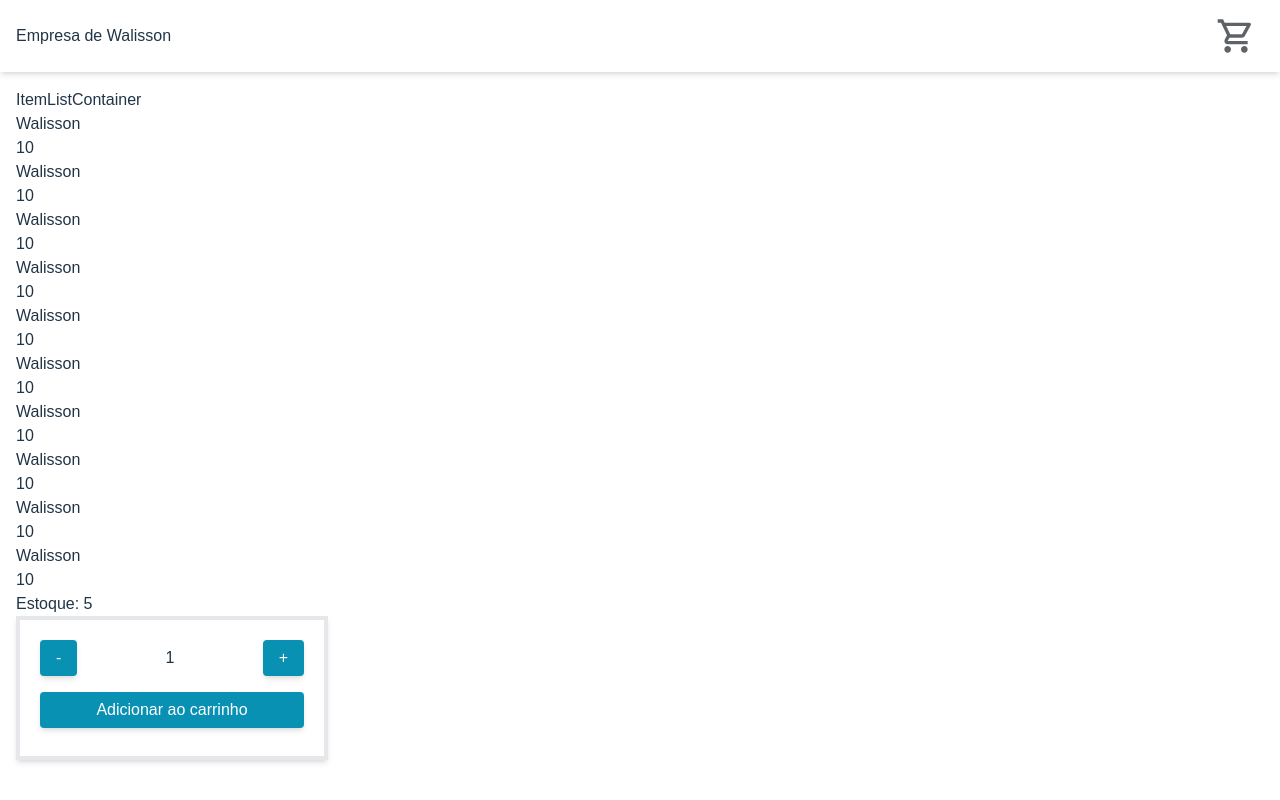
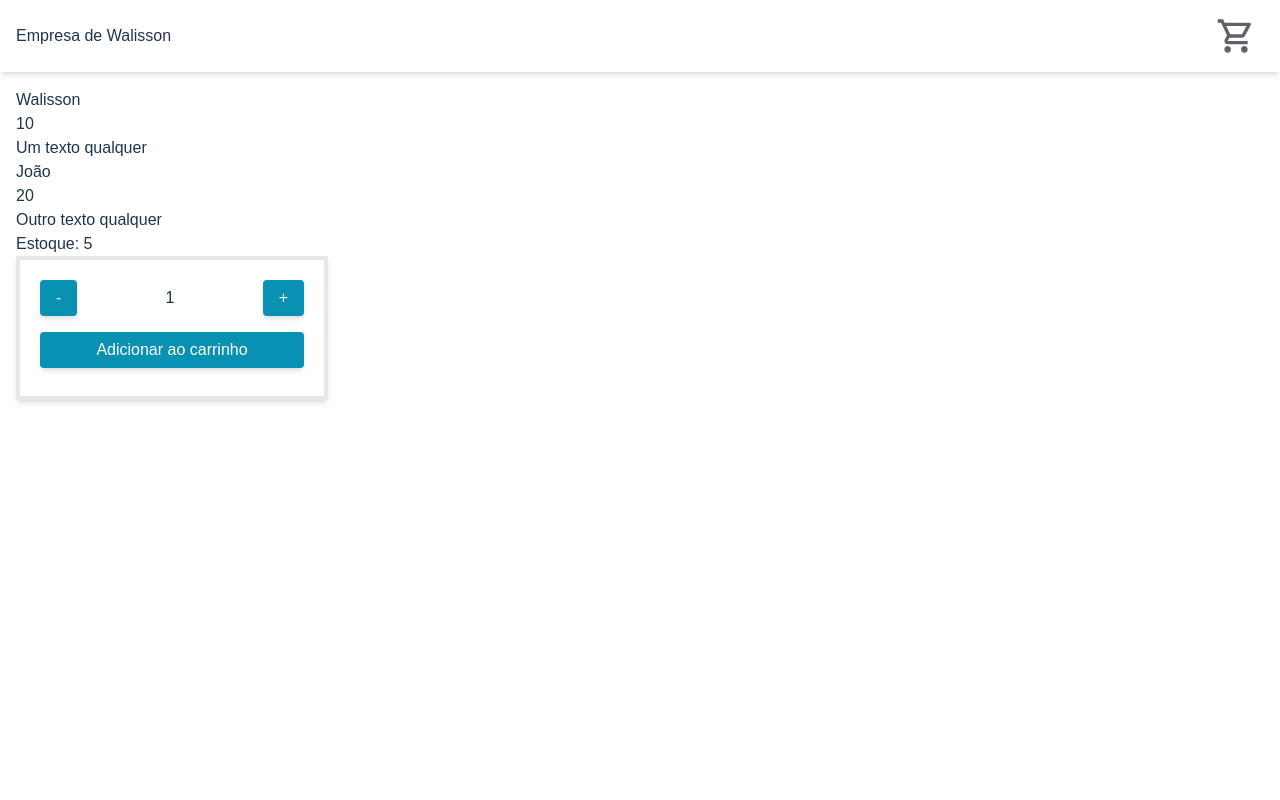
Before and after one commit to Walisson-Vilela/CoderHouse-project, a React (Vite) app in the folder e-commerce/: page / in a window 1280 px wide. Built offline with nearby package versions, Linux system fonts and the light colour scheme; a web font is replaced by a local one.

Commit message:
correcao de bugs na exibicao de dados
correcao de bugs na exibicao de dados

```diff
--- a/e-commerce/src/App/Section/Card.tsx
+++ /dev/null
@@ -1,87 +0,0 @@
-import React, { useEffect, useState } from "react";
-
-const dados = [
-  { id: 1, nome: "Walisson", descricao: "Um texto qualquer", valor: 10 },
-  { id: 2, nome: "Walisson", descricao: "Um texto qualquer", valor: 10 },
-  { id: 3, nome: "Walisson", descricao: "Um texto qualquer", valor: 10 },
-  { id: 4, nome: "Walisson", descricao: "Um texto qualquer", valor: 10 },
-  { id: 5, nome: "Walisson", descricao: "Um texto qualquer", valor: 10 },
-  { id: 6, nome: "Walisson", descricao: "Um texto qualquer", valor: 10 },
-  { id: 7, nome: "Walisson", descricao: "Um texto qualquer", valor: 10 },
-  { id: 8, nome: "Walisson", descricao: "Um texto qualquer", valor: 10 },
-  { id: 9, nome: "Walisson", descricao: "Um texto qualquer", valor: 10 },
-  { id: 10, nome: "Walisson", descricao: "Um texto qualquer", valor: 10 },
-];
-
-interface ICard {
-  id_name: string;
-  id: number;
-  nome: string;
-  descricao: string;
-  valor: number;
-}
-
-interface Iprops {
-  image: string;
-}
-
-const Card = ({ image }: Iprops) => {
-  const [items, setItems] = useState<ICard[]>([]);
-  const [loading, setLoading] = useState<boolean>(false);
-
-  const handleGetCards = (): Promise<ICard[]> => {
-    return new Promise((resolve, reject) => {
-      setTimeout(() => {
-        resolve(dados);
-      }, 3000);
-    });
-  };
-
-  useEffect(() => {
-    const onMount = async () => {
-      setLoading(true);
-      const result = await handleGetCards();
-
-      const listProduct = result.map((product) => {
-        return {
-          ...product,
-          id_name: product.id + product.nome,
-        };
-      });
-
-      console.log("listProduct", listProduct);
-      console.log("result", result);
-
-      setItems(result);
-      setLoading(false);
-      console.log("Pronto");
-    };
-
-    // handleGetCards()
-    //   .then((result) => {
-    //     console.log(result);
-    //   })
-    //   .catch((error) => {
-    //     console.log("Erro", error);
-    //   });
-    onMount();
-  }, []);
-
-  return (
-    <div>
-      {loading && (
-        <>
-          <img src={image} alt="" />
-        </>
-      )}
-      {items.map((item) => (
-        <>
-          <h1 key={item.id}>{item.nome}</h1>
-          <h1 key={item.id}>{item.valor}</h1>
-        </>
-      ))}
-    </div>
-  );
-};
-
-export default Card;
--- /dev/null
+++ b/e-commerce/src/App/Section/Item.tsx
@@ -0,0 +1,23 @@
+import React from "react";
+
+// Defina o tipo para o item
+interface IProps {
+  item: {
+    id: number;
+    nome: string;
+    descricao: string;
+    valor: number;
+  };
+}
+
+const Item = ({ item }: IProps) => {
+  return (
+    <div>
+      <h1>{item.nome}</h1>
+      <h2>{item.valor}</h2>
+      <p>{item.descricao}</p>
+    </div>
+  );
+};
+
+export default Item;
--- /dev/null
+++ b/e-commerce/src/App/Section/ItemList.tsx
@@ -0,0 +1,58 @@
+import React, { useEffect, useState } from "react";
+import Item from "./Item";
+
+// Defina um tipo para o item (ICard)
+interface ICard {
+  id: number;
+  nome: string;
+  descricao: string;
+  valor: number;
+}
+
+interface IProps {
+  items: ICard[]; // items é uma lista de ICard
+}
+
+const ItemList = ({ items }: IProps) => {
+  const [itemsData, setItemsData] = useState<ICard[]>([]); // O estado também deve ser uma lista de ICard
+  const [loading, setLoading] = useState<boolean>(false);
+
+  // Função para simular o carregamento dos dados
+  const handleGetCards = (): Promise<ICard[]> => {
+    return new Promise((resolve) => {
+      setTimeout(() => {
+        resolve(items); // Resolve com os itens passados pela prop
+      }, 3000); // Espera 3 segundos para simular uma requisição
+    });
+  };
+
+  useEffect(() => {
+    const fetchData = async () => {
+      setLoading(true); // Indica que está carregando
+      try {
+        const result = await handleGetCards();
+        setItemsData(result); // Atualiza o estado com os dados recebidos
+      } catch (error) {
+        console.error("Erro ao carregar os dados:", error);
+      } finally {
+        setLoading(false); // Desativa o loading após o carregamento
+      }
+    };
+
+    fetchData();
+  }, []); // A dependência vazia faz com que o efeito seja executado apenas uma vez, na montagem do componente
+
+  if (loading) {
+    return <div>Carregando...</div>; // Exibe uma mensagem de loading enquanto os dados não chegam
+  }
+
+  return (
+    <div>
+      {itemsData.map((item) => (
+        <Item key={item.id} item={item} /> // Passa um item individual para o Item
+      ))}
+    </div>
+  );
+};
+
+export default ItemList;
--- a/e-commerce/src/App/Section/ItemListContainer.tsx
+++ b/e-commerce/src/App/Section/ItemListContainer.tsx
@@ -1,9 +1,17 @@
-import React from 'react'
+import React from "react";
+import ItemList from "./ItemList";
+
+const items = [
+  { id: 1, nome: "Walisson", descricao: "Um texto qualquer", valor: 10 },
+  { id: 2, nome: "João", descricao: "Outro texto qualquer", valor: 20 },
+];
 
 const ItemListContainer = () => {
   return (
-    <div>ItemListContainer</div>
-  )
-}
+    <div>
+      <ItemList items={items} />
+    </div>
+  );
+};
 
-export default ItemListContainer
+export default ItemListContainer;
--- a/e-commerce/src/App/Section/Section.tsx
+++ b/e-commerce/src/App/Section/Section.tsx
@@ -1,7 +1,7 @@
 import React, { useState } from 'react'
 import ItemListContainer from './ItemListContainer'
 import ItemCount from './ItemCount'
-import Card from './Card'
+
 import Bob from '../../assets/bob_esponja.jpg';
 
 
@@ -11,7 +11,6 @@ const[name,setName] = useState<string>("Walisson")
   return (
     <div className='p-4'>
         <ItemListContainer />
-        <Card image={Bob} />
         <ItemCount />
     </div>
   )
```
